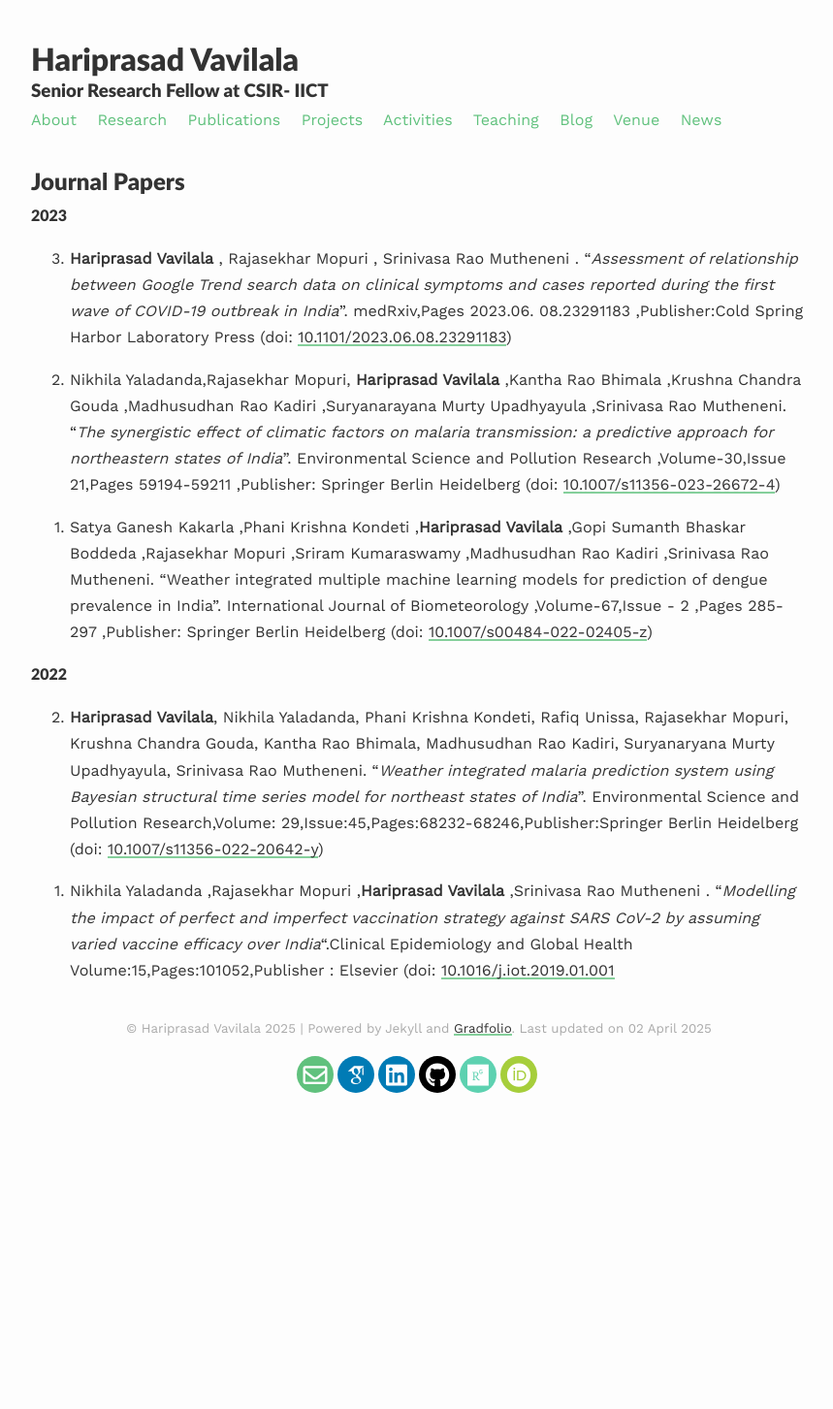
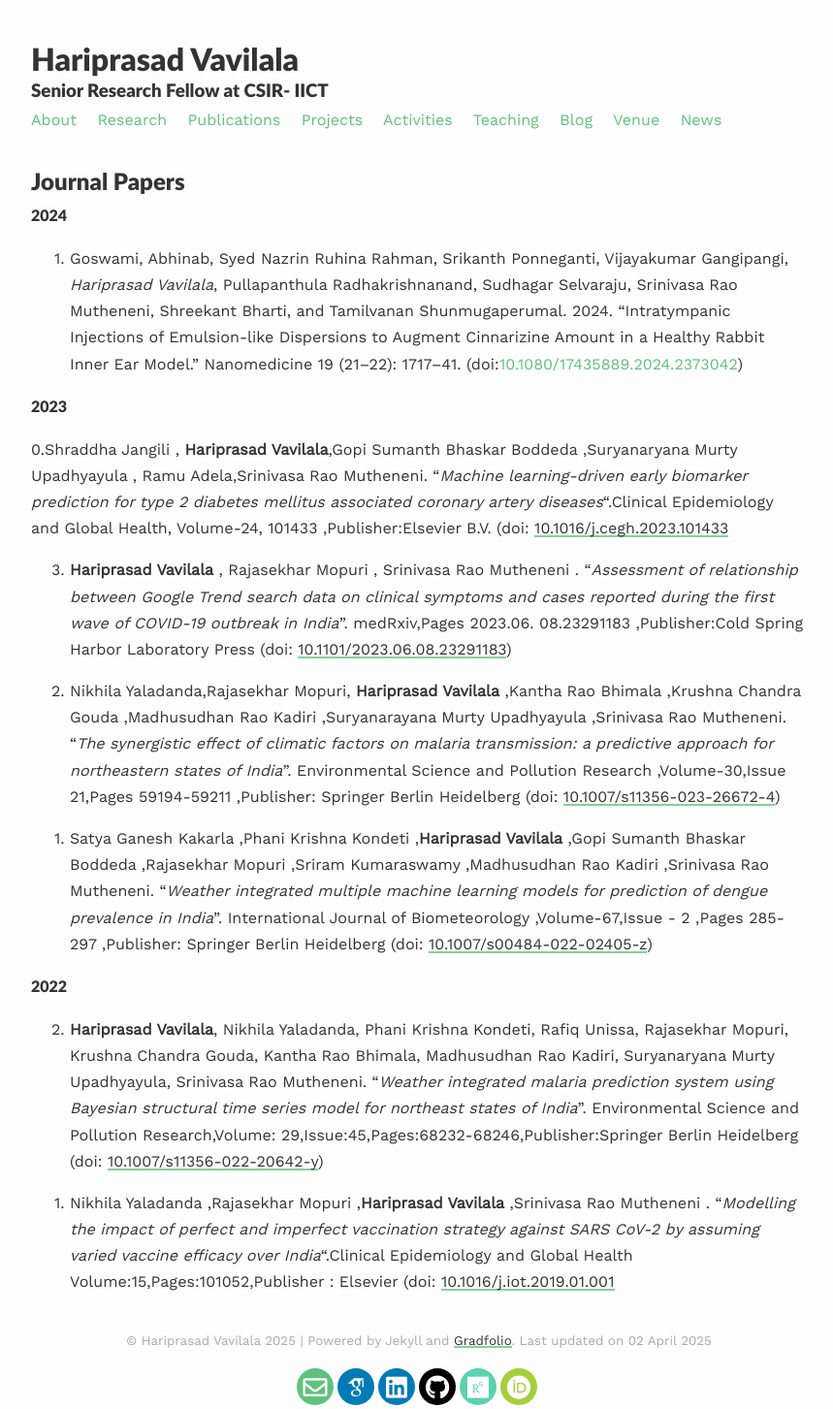
Before and after one commit to hari-stats/CV, a Jekyll site: the page built from _pages/publications.md, in a window 1280 px wide. Shown: the whole page at 97% size, without its empty margins (208-1067 px from the left). Built offline with Jekyll 4.4.1, drawn with Linux system fonts in a browser that asks for light colours; nearby versions of some CDN libraries; some web fonts are replaced; before the commit the page ends 1131 px from its top, so only the background shows below that.

Commit message:
Update publications.md

```diff
--- a/_pages/publications.md
+++ b/_pages/publications.md
@@ -6,14 +6,18 @@ published: true
 ---
 
 ## Journal Papers
+#### 2024
+0. Goswami, Abhinab, Syed Nazrin Ruhina Rahman, Srikanth Ponneganti, Vijayakumar Gangipangi, *Hariprasad Vavilala*, Pullapanthula Radhakrishnanand, Sudhagar Selvaraju, Srinivasa Rao Mutheneni, Shreekant Bharti, and Tamilvanan Shunmugaperumal. 2024. “Intratympanic Injections of Emulsion-like Dispersions to Augment Cinnarizine Amount in a Healthy Rabbit Inner Ear Model.” Nanomedicine 19 (21–22): 1717–41. (doi:[10.1080/17435889.2024.2373042](https://www.tandfonline.com/doi/full/10.1080/17435889.2024.2373042))
 
 #### 2023
-0. **Hariprasad Vavilala** , Rajasekhar Mopuri , Srinivasa Rao Mutheneni . "*Assessment of relationship between Google Trend search data on clinical symptoms and cases reported during the first wave of COVID-19 outbreak in India*". medRxiv,Pages 2023.06. 08.23291183 ,Publisher:Cold Spring Harbor Laboratory Press (doi: [10.1101/2023.06.08.23291183](https://www.medrxiv.org/content/10.1101/2023.06.08.23291183v1))
+0.Shraddha Jangili , **Hariprasad Vavilala**,Gopi Sumanth Bhaskar Boddeda ,Suryanaryana Murty Upadhyayula ,
+Ramu Adela,Srinivasa Rao Mutheneni. "*Machine learning-driven early biomarker prediction for type 2 diabetes mellitus associated coronary artery diseases*".Clinical Epidemiology and Global Health, Volume-24, 101433 ,Publisher:Elsevier B.V. (doi: [10.1016/j.cegh.2023.101433]((https://www.sciencedirect.com/science/article/pii/S2213398423002208))
+0.  **Hariprasad Vavilala** , Rajasekhar Mopuri , Srinivasa Rao Mutheneni . "*Assessment of relationship between Google Trend search data on clinical symptoms and cases reported during the first wave of COVID-19 outbreak in India*". medRxiv,Pages 2023.06. 08.23291183 ,Publisher:Cold Spring Harbor Laboratory Press (doi: [10.1101/2023.06.08.23291183](https://www.medrxiv.org/content/10.1101/2023.06.08.23291183v1))
 
 0. Nikhila Yaladanda,Rajasekhar Mopuri, **Hariprasad Vavilala** ,Kantha Rao Bhimala ,Krushna Chandra Gouda ,Madhusudhan Rao Kadiri ,Suryanarayana Murty Upadhyayula ,Srinivasa Rao Mutheneni. "*The synergistic effect of climatic factors on malaria transmission: a predictive approach for northeastern states of India*". Environmental Science and Pollution Research ,Volume-30,Issue 21,Pages
 59194-59211 ,Publisher: Springer Berlin Heidelberg (doi: [10.1007/s11356-023-26672-4](https://link.springer.com/article/10.1007/s11356-023-26672-4))
 
-0. Satya Ganesh Kakarla ,Phani Krishna Kondeti ,**Hariprasad Vavilala** ,Gopi Sumanth Bhaskar Boddeda ,Rajasekhar Mopuri ,Sriram Kumaraswamy ,Madhusudhan Rao Kadiri ,Srinivasa Rao Mutheneni. "Weather integrated multiple machine learning models for prediction of dengue prevalence in India". International Journal of Biometeorology ,Volume-67,Issue - 2 ,Pages 285-297 ,Publisher:
+0. Satya Ganesh Kakarla ,Phani Krishna Kondeti ,**Hariprasad Vavilala** ,Gopi Sumanth Bhaskar Boddeda ,Rajasekhar Mopuri ,Sriram Kumaraswamy ,Madhusudhan Rao Kadiri ,Srinivasa Rao Mutheneni. "*Weather integrated multiple machine learning models for prediction of dengue prevalence in India*". International Journal of Biometeorology ,Volume-67,Issue - 2 ,Pages 285-297 ,Publisher:
 Springer Berlin Heidelberg (doi: [10.1007/s00484-022-02405-z](https://link.springer.com/article/10.1007/s00484-022-02405-z))
 {: reversed="reversed"}
 
```
